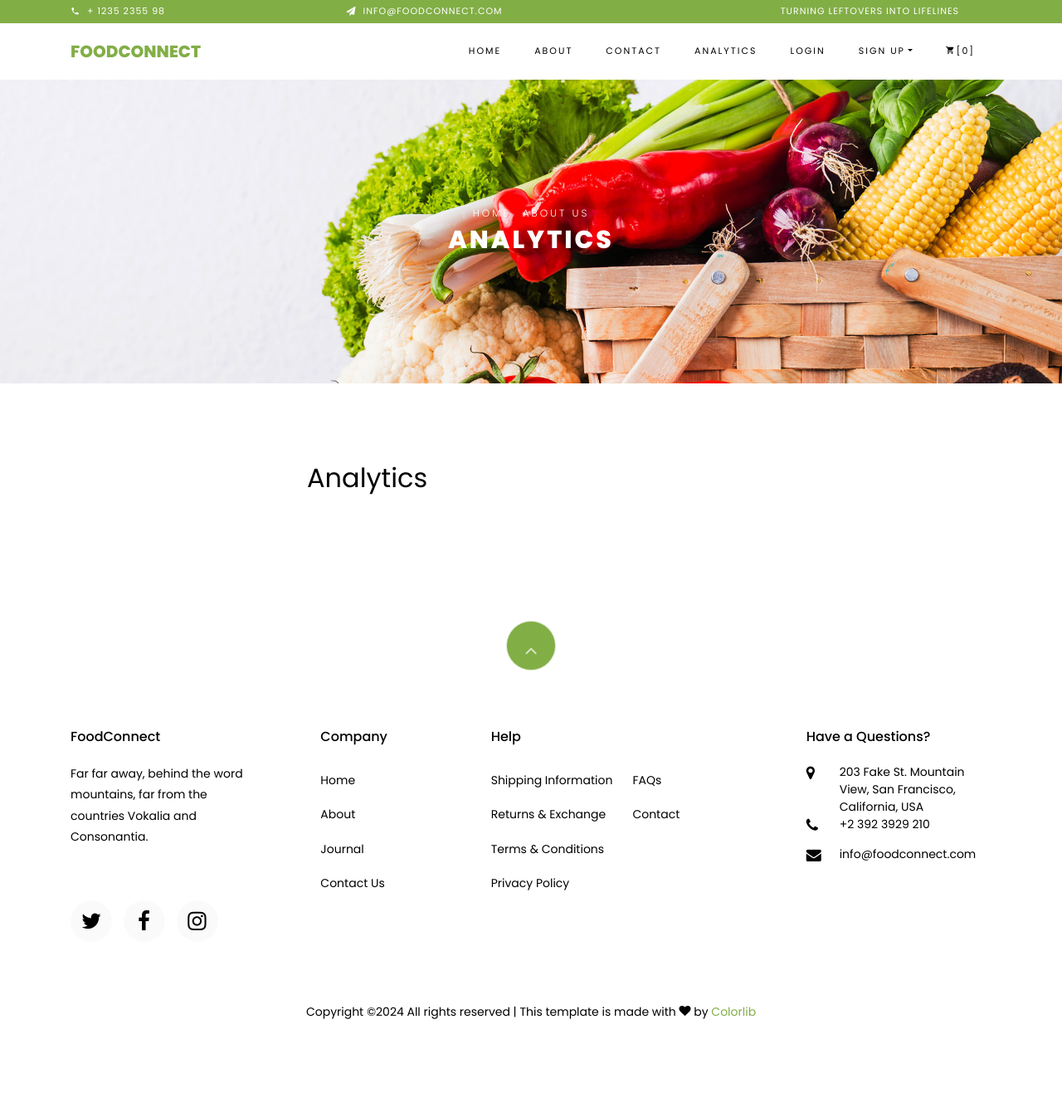
After one commit to ShaneDsouza4/FoodConnect, a Django app: page /analytics/analytics/ in a window 1280 px wide. The commit adds this page. Shown: the whole page at 83% size. Run offline with Django 5.2, Linux system fonts and the light colour scheme; some libraries are stand-ins or nearby versions; some web fonts are replaced.

Commit message:
added analytics page

```diff
--- a/FoodConnect/urls.py
+++ b/FoodConnect/urls.py
@@ -23,6 +23,7 @@ urlpatterns = [
     path('admin/', admin.site.urls),
     path('', include('users.urls')),
     path('alerts/', include('alerts.urls')),
+    path('analytics/', include('analytics.urls')),
 ]
 
 if settings.DEBUG:
--- /dev/null
+++ b/analytics/urls.py
@@ -0,0 +1,6 @@
+from django.urls import path
+from . import views
+
+urlpatterns = [
+    path('analytics/', views.analytics_view, name='analytics'),
+]
--- a/analytics/views.py
+++ b/analytics/views.py
@@ -1,3 +1,5 @@
 from django.shortcuts import render
 
 # Create your views here.
+def analytics_view(request):
+    return render(request, 'webpages/analytics.html')
--- /dev/null
+++ b/templates/webpages/analytics.html
@@ -0,0 +1,34 @@
+{% extends 'webpages/base.html' %}
+
+{% load static %}
+{% block content %}
+
+    <!-- Hero Start -->
+    <div class="hero-wrap hero-bread" style="background-image: url('{% static "images/bg_1.jpg" %}');">
+      <div class="container">
+        <div class="row no-gutters slider-text align-items-center justify-content-center">
+          <div class="col-md-9 ftco-animate text-center">
+          	<p class="breadcrumbs"><span class="mr-2"><a href="{% url 'landing' %}">Home</a></span> <span>About us</span></p>
+            <h1 class="mb-0 bread">Analytics</h1>
+          </div>
+        </div>
+      </div>
+    </div>
+    <!-- Hero End -->
+
+    <section class="ftco-section testimony-section">
+      <div class="container">
+        <div class="row mb-5 pb-3">
+          <div class="col-md-6 offset-md-3">
+            <h2 class="mb-4">Analytics</h2>
+
+
+
+
+          </div>
+        </div>
+      </div>
+    </section>
+
+
+{% endblock %}
--- a/templates/webpages/navbar.html
+++ b/templates/webpages/navbar.html
@@ -11,7 +11,7 @@
 
 	          <li class="nav-item"><a class="nav-link" href="{% url 'about' %}">About</a></li>
 	          <li class="nav-item"><a  class="nav-link">Contact</a></li>
-
+              <li class="nav-item"><a  class="nav-link" href="{% url 'analytics' %}">Analytics</a></li>
 
                 {% if user.is_authenticated %}
                     <li class="nav-item"><a  class="nav-link" href="{% url 'logout' %}">Logout</a></li>
```
Also changed, not shown: 2 other files.
